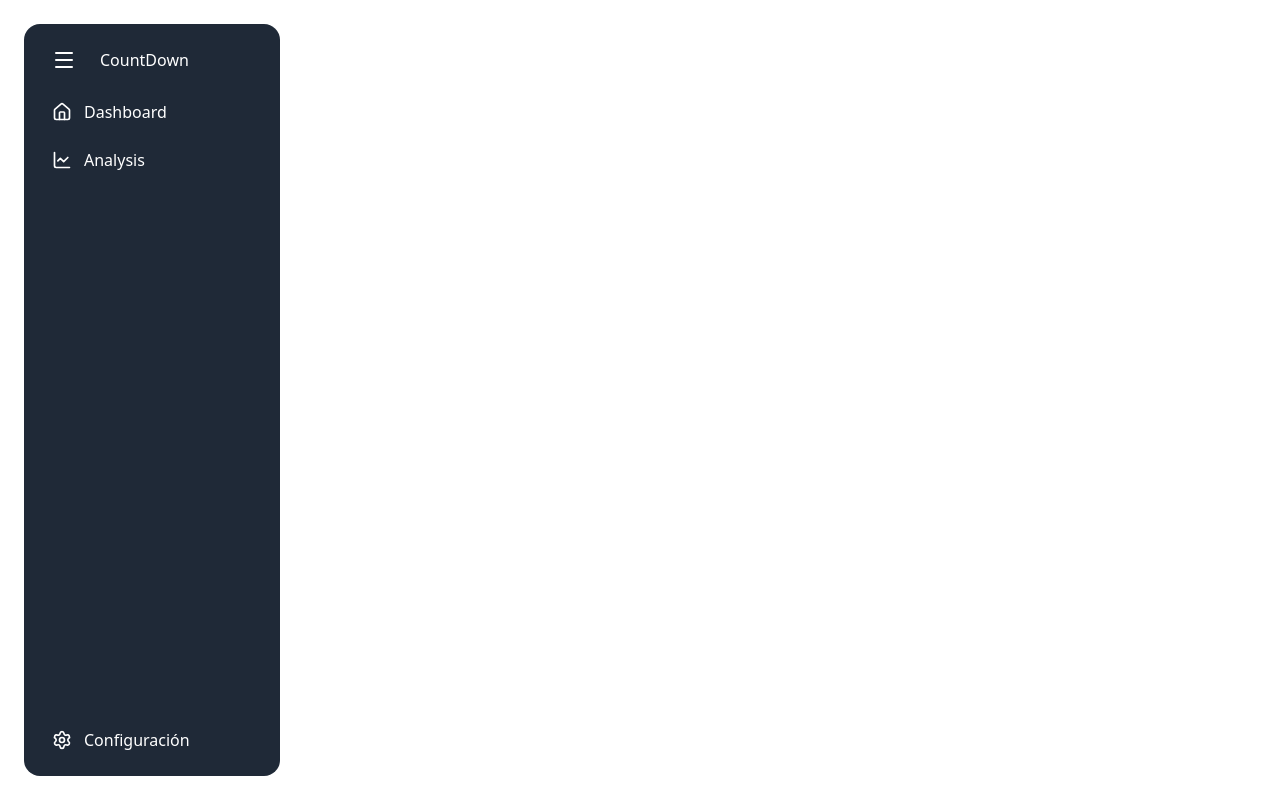
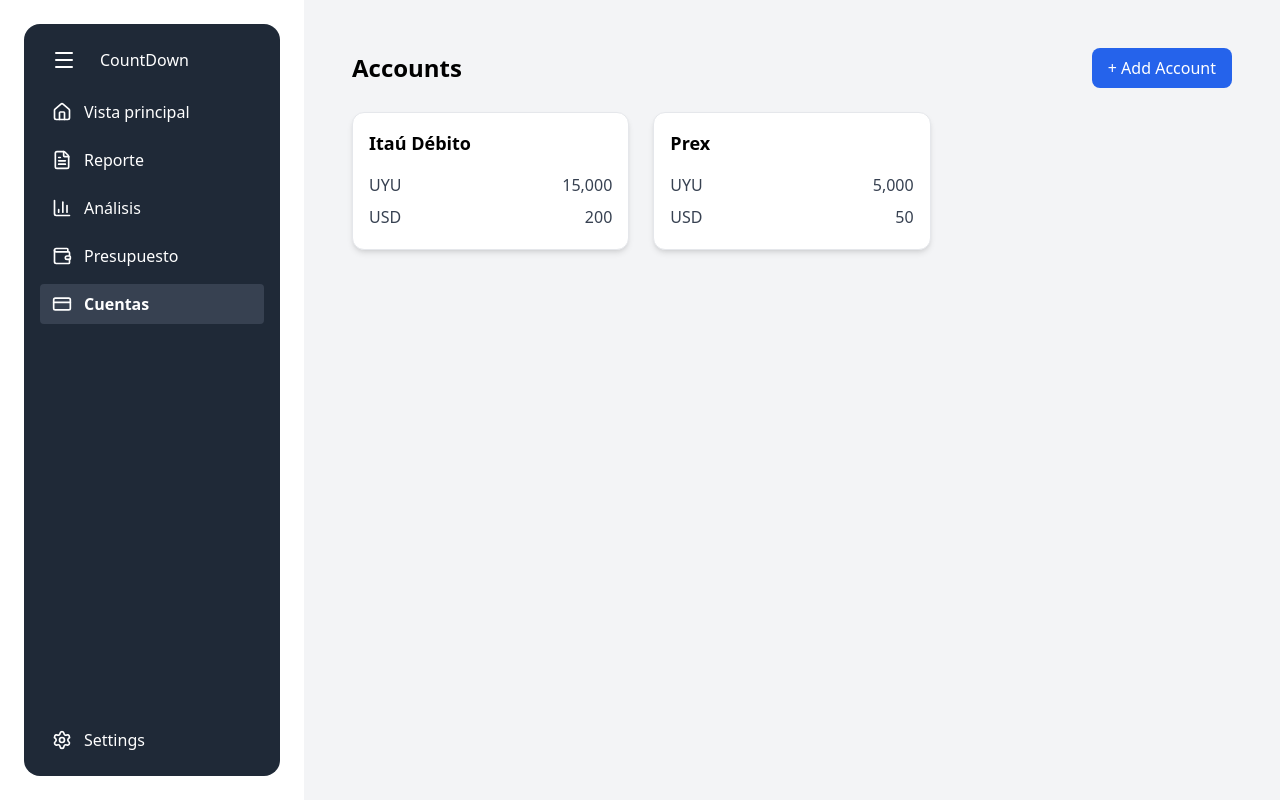
Before and after one commit to Kelex-organize/AccountManager, a Vue app: page /accounts in a window 1280 px wide. Built offline with nearby package versions, Linux system fonts and the light colour scheme.

Commit message:
Comenzamos a ponernos serios, asi que vamos a eso

```diff
--- a/src/components/sidebar/SidebarComponent.vue
+++ b/src/components/sidebar/SidebarComponent.vue
@@ -1,6 +1,6 @@
 <script setup lang="ts">
 import SidebarMenu from './SidebarMenu.vue'
-import { Menu, HomeIcon, SettingsIcon, ChartLine } from 'lucide-vue-next'
+import { Menu, Home, SettingsIcon, FileText, BarChart3, Wallet, CreditCard } from 'lucide-vue-next'
 import type { Component } from 'vue'
 
 interface MenuItem {
@@ -10,13 +10,14 @@
 }
 
 const menuItemsTop: MenuItem[] = [
-    { icon: HomeIcon, text: 'Dashboard', link: '/' },
-    { icon: ChartLine, text: 'Analysis', link: '/analysis' },
+    { icon: Home, text: 'Vista principal', link: '/' },
+    { icon: FileText, text: 'Reporte', link: '/reports' },
+    { icon: BarChart3, text: 'Análisis', link: '/analytics' },
+    { icon: Wallet, text: 'Presupuesto', link: '/budget' },
+    { icon: CreditCard, text: 'Cuentas', link: '/accounts' },
 ]
 
-const menuItemsBottom: MenuItem[] = [
-    { icon: SettingsIcon, text: 'Configuración', link: '/configuracion' },
-]
+const menuItemsBottom: MenuItem[] = [{ icon: SettingsIcon, text: 'Settings', link: '/settings' }]
 </script>
 
 <template>
--- a/src/layout/DefaultLayout.vue
+++ b/src/layout/DefaultLayout.vue
@@ -1,6 +1,10 @@
 <template>
     <div class="flex h-screen w-screen">
         <SidebarComponent />
+
+        <main class="flex-1 p-6 overflow-y-auto bg-gray-100">
+            <router-view />
+        </main>
     </div>
 </template>
 
--- a/src/router/index.ts
+++ b/src/router/index.ts
@@ -1,4 +1,9 @@
 import DashboardView from '@/views/DashboardView.vue'
+import ReportsView from '@/views/ReportsView.vue'
+import AnalyticsView from '@/views/AnalyticsView.vue'
+import BudgetView from '@/views/BudgetView.vue'
+import AccountsView from '@/views/AccountsView.vue'
+import SettingView from '@/views/SettingsView.vue'
 import { createRouter, createWebHistory } from 'vue-router'
 
 const router = createRouter({
@@ -6,8 +11,33 @@
     routes: [
         {
             path: '/',
-            name: 'home',
+            name: 'dashboard',
             component: DashboardView,
+        },
+        {
+            path: '/reports',
+            name: 'reports',
+            component: ReportsView,
+        },
+        {
+            path: '/analytics',
+            name: 'analytics',
+            component: AnalyticsView,
+        },
+        {
+            path: '/budget',
+            name: 'budget',
+            component: BudgetView,
+        },
+        {
+            path: '/accounts',
+            name: 'accounts',
+            component: AccountsView,
+        },
+        {
+            path: '/settings',
+            name: 'settings',
+            component: SettingView,
         },
     ],
 })
--- /dev/null
+++ b/src/views/AccountsView.vue
@@ -0,0 +1,79 @@
+<template>
+    <div class="p-6">
+        <!-- Header con boton -->
+        <div class="flex items-center justify-between mb-6">
+            <h1 class="text-2xl font-bold">Accounts</h1>
+            <button
+                @click="addAccount"
+                class="px-4 py-2 bg-blue-600 text-white rounded-lg hover:bg-blue-700"
+            >
+                + Add Account
+            </button>
+        </div>
+
+        <!-- Grid de cuentas -->
+        <div class="grid grid-cols-1 md:grid-cols-2 lg:grid-cols-3 gap-6">
+            <div
+                v-for="account in accounts"
+                :key="account.id"
+                class="bg-white shadow-md rounded-xl p-4 border border-gray-200"
+            >
+                <h2 class="text-lg font-semibold mb-3">{{ account.name }}</h2>
+
+                <!-- Balances -->
+                <ul>
+                    <li
+                        v-for="balance in account.balances"
+                        :key="balance.currency"
+                        class="flex justify-between py-1 text-gray-700"
+                    >
+                        <span>{{ balance.currency }}</span>
+                        <span class="font-medium">{{ balance.amount.toLocaleString() }}</span>
+                    </li>
+                </ul>
+            </div>
+        </div>
+    </div>
+</template>
+
+<script setup lang="ts">
+import { ref } from 'vue'
+
+type Balance = {
+    currency: string
+    amount: number
+}
+
+type Account = {
+    id: number
+    name: string
+    balances: Balance[]
+}
+
+const accounts = ref<Account[]>([
+    {
+        id: 1,
+        name: 'Itaú Débito',
+        balances: [
+            { currency: 'UYU', amount: 15000 },
+            { currency: 'USD', amount: 200 },
+        ],
+    },
+    {
+        id: 2,
+        name: 'Prex',
+        balances: [
+            { currency: 'UYU', amount: 5000 },
+            { currency: 'USD', amount: 50 },
+        ],
+    },
+])
+
+const addAccount = () => {
+    accounts.value.push({
+        id: Date.now(),
+        name: 'Nueva cuenta',
+        balances: [],
+    })
+}
+</script>
--- /dev/null
+++ b/src/views/AnalyticsView.vue
@@ -0,0 +1,3 @@
+<template>
+    <div><h1>ANALITICS</h1></div>
+</template>
--- /dev/null
+++ b/src/views/BudgetView.vue
@@ -0,0 +1,3 @@
+<template>
+    <div><h1>BUDGET</h1></div>
+</template>
--- a/src/views/DashboardView.vue
+++ b/src/views/DashboardView.vue
@@ -1,3 +1,3 @@
 <template>
-    <div></div>
+    <div><h1>DASHBOARD</h1></div>
 </template>
--- /dev/null
+++ b/src/views/ReportsView.vue
@@ -0,0 +1,3 @@
+<template>
+    <div><h1>REPORTS</h1></div>
+</template>
--- /dev/null
+++ b/src/views/SettingsView.vue
@@ -0,0 +1,5 @@
+<template>
+    <div>
+        <h1>SETTINGS</h1>
+    </div>
+</template>
```
